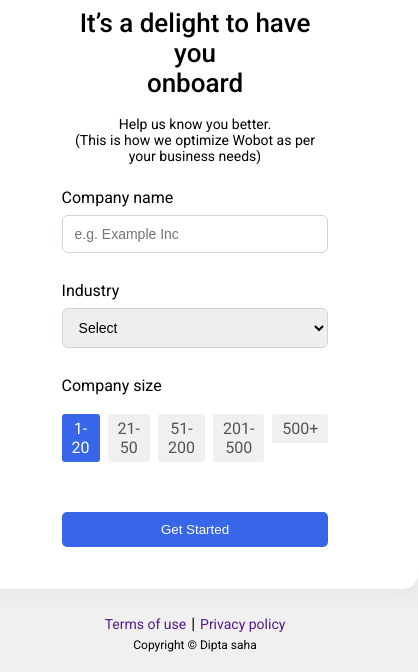
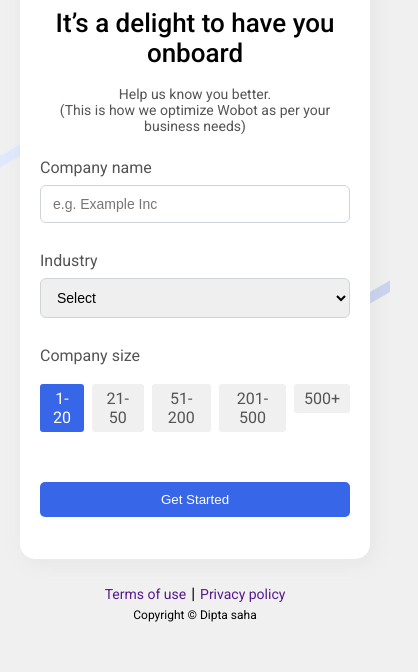
Before and after one commit to diptasahacse/wobot-internship-assignment, a plain HTML site: page index.html in a window 390 px wide. Shown: the part 173-845 px from the top of the page, 418 px wide, since content can reach past the window. Drawn offline with Linux system fonts and the light colour scheme.

Commit message:
make responsive

```diff
--- a/index.html
+++ b/index.html
@@ -7,6 +7,7 @@
     <meta name="viewport" content="width=device-width, initial-scale=1.0">
     <title>Wobot.ai</title>
     <link rel="stylesheet" href="style.css">
+    <link rel="stylesheet" href="responsive.css">
 </head>
 
 <body>
--- /dev/null
+++ b/responsive.css
@@ -0,0 +1,7 @@
+@media only screen and (max-width: 576px) {
+    .form-sub-container{
+        padding-left: 20px;
+        padding-right: 20px;
+        margin: 0 20px;
+    }
+  }
--- a/style.css
+++ b/style.css
@@ -23,6 +23,9 @@ header {
     max-width: 1200px;
     width: 100%;
     margin: 0 auto;
+}
+.label{
+    color: #545454;
 }
 
 main {
@@ -62,6 +65,7 @@ main {
     margin: 18px 0;
     font-size: 14px;
     font-weight: 400;
+    color: #545454;
 }
 
 .form {
@@ -106,6 +110,7 @@ input[type="radio"]:checked+.radio-label {
 
 .radio-container {
     display: flex;
+    justify-content: space-between;
 }
 
 .radio-child {
```
